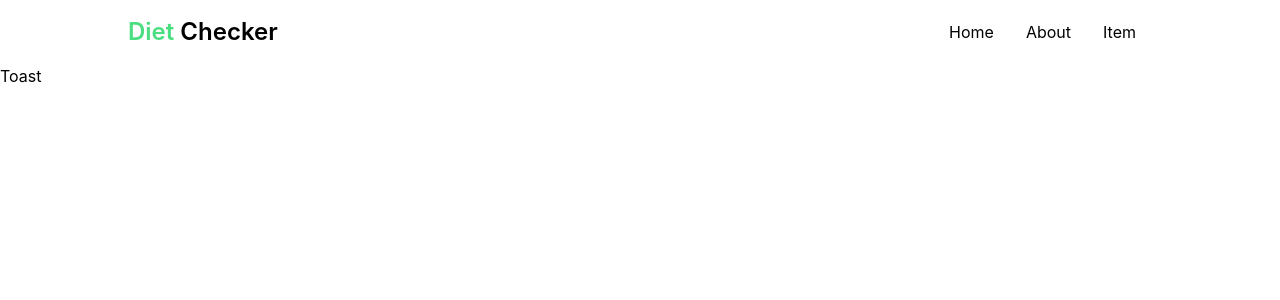
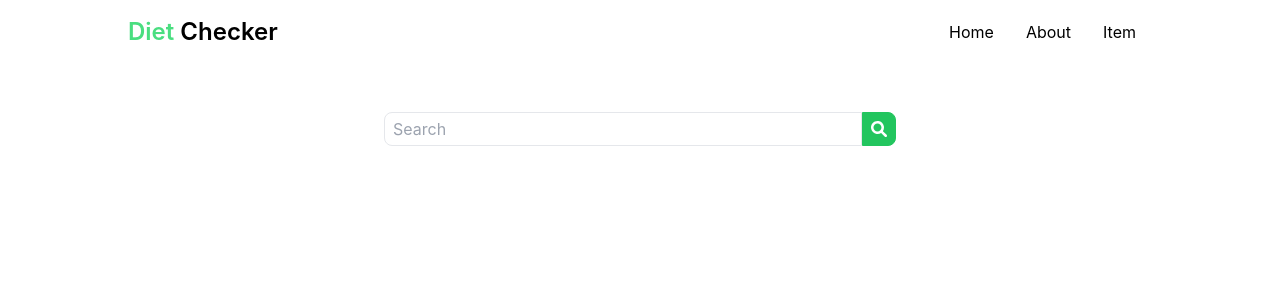
Before and after one commit to KacperHemperek/diet-checker, a Next.js app: page /search in a window 1280 px wide. Shown: the top 300 px of the page. Built offline with nearby package versions, Linux system fonts and the light colour scheme; no server answers.

Commit message:
feat:search page now have search bar

```diff
--- a/pages/search/index.tsx
+++ b/pages/search/index.tsx
@@ -1,36 +1,58 @@
-import React, { useRef } from "react";
+import React, { SyntheticEvent, useRef } from "react";
 import { useSelector } from "react-redux";
 import Layout from "../../layouts/Layout";
 import { RootState } from "../../redux/store";
 import { useEffect } from "react";
+import { useDispatch } from "react-redux";
+import { useRouter } from "next/router";
+import SearchBar from "../../components/SearchBar";
+import { setSearchValue } from "../../redux/features/searchData";
 
 const search = () => {
-    const fetchSearchResults = async () => {
+    const searchValue = useSelector((state: RootState) => state.search.value);
+    const dispatch = useDispatch();
+    const isMounted = useRef<boolean>(false);
+    const searchRef = useRef<HTMLInputElement>(null);
+    const initialSearchValue = useRef<string>("");
+
+    const fetchSearchResults = async (search: string) => {
         try {
-            const response = await fetch(
-                `/api/search_items?query=${searchValue}`,
-                {
-                    method: "POST",
-                }
-            );
+            const response = await fetch(`/api/search_items?query=${search}`, {
+                method: "POST",
+            });
             const data = await response.json();
             console.log(data);
         } catch (error) {
             console.log(error);
         }
-        console.log("lol");
     };
-    const searchValue = useSelector((state: RootState) => state.search.value);
-    const isMounted = useRef<boolean>(false);
+
     useEffect(() => {
-        if (isMounted.current) return;
-        isMounted.current = true;
-        fetchSearchResults();
-    }, []);
+        if (!isMounted.current) {
+            initialSearchValue.current = searchValue;
+            isMounted.current = true;
+            fetchSearchResults(searchValue);
+        } else if (searchValue !== initialSearchValue.current) {
+            fetchSearchResults(searchValue);
+        }
+    }, [searchValue]);
+
+    const handleSubmit = (e: SyntheticEvent) => {
+        e.preventDefault();
+        if (searchRef.current?.value) {
+            dispatch(setSearchValue(searchRef.current?.value));
+        }
+    };
 
     return (
         <Layout>
-            <div>Toast</div>
+            <div className="flex flex-col items-center px-4 py-12 md:px-12 lg:px-32">
+                <SearchBar
+                    onSubmit={handleSubmit}
+                    ref={searchRef}
+                    className="w-1/2"
+                />
+            </div>
         </Layout>
     );
 };
```
